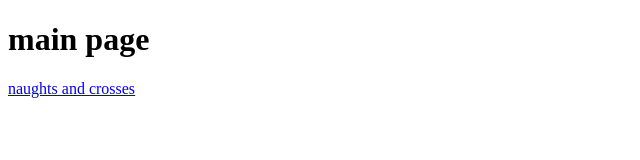
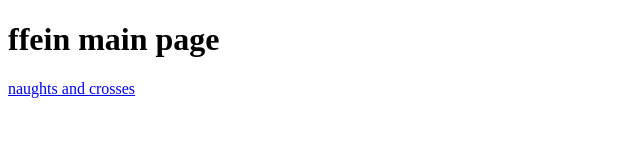
Before and after one commit to finn278/ffein, a website: page public/index.html in a window 1280 px wide. Shown: the whole page, without its empty margins (0-640 px from the left). Drawn offline with Linux system fonts and the light colour scheme.

Commit message:
updated main page

```diff
--- a/public/index.html
+++ b/public/index.html
@@ -6,7 +6,7 @@
     <title>ffein</title>
 </head>
 <body>
-    <h1>main page</h1>
+    <h1>ffein main page</h1>
     <a href="/xo/">naughts and crosses</a>
 </body>
 </html>
```
